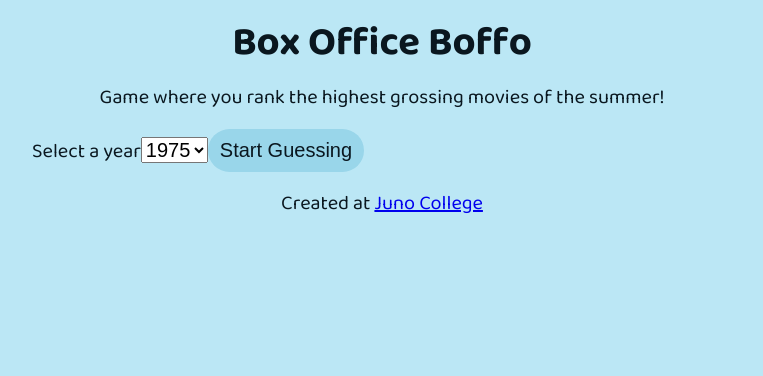
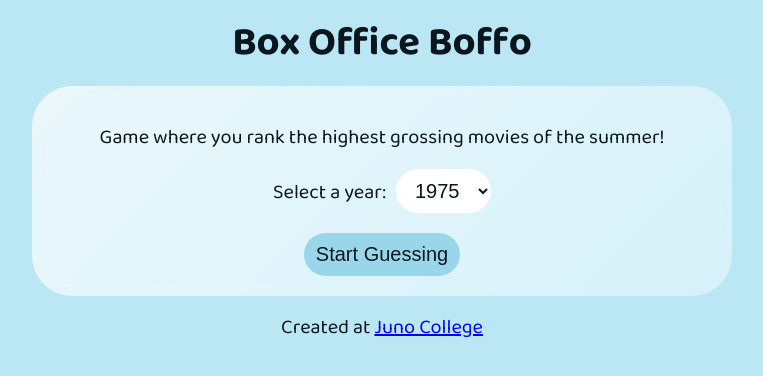
Before and after one commit to project4-group5/boxOfficeBoffo, a React (Create React App) app: page / in a window 1280 px wide. Shown: the top 376 px of the page, without its empty margins (258-1021 px from the left). Built offline with nearby package versions, Linux system fonts and the light colour scheme.

Commit message:
working on ranking and start page styles

```diff
--- a/src/components/Ranking.js
+++ b/src/components/Ranking.js
@@ -4,6 +4,8 @@ import OrderButtons from "./OrderButtons";
 import { useState } from 'react';
 import { getDatabase, ref, push } from "firebase/database";
 import firebase from "../firebase";
+
+import '../styles/ranking.css'
 
 const Ranking = (props) => {
    const navigate = useNavigate();
@@ -73,8 +75,8 @@ const Ranking = (props) => {
    }
 
    return (
-      <section>
-         <div className="wrapper">
+      <section className="ranking">
+         <div className="wrapper glass">
             <div>
                <h2>Highest grossing movies of year {userYear}:</h2>
             </div>
--- a/src/components/Start.js
+++ b/src/components/Start.js
@@ -1,13 +1,14 @@
 import { useState } from "react";
 import { useNavigate } from "react-router-dom";
 
+import '../styles/start.css'
 
 const Start = () => {
   const years = [];
   const [userYear, setUserYear] = useState(null);
   const navigate = useNavigate();
 
-  for (let i=1975; i < 2024; i++) {
+  for (let i = 1975; i < 2024; i++) {
     years.push(i);
   }
 
@@ -22,11 +23,14 @@ const Start = () => {
   };
 
   return (
-    <section className="start wrapper">
+    <section className="start">
+      <div className="glass wrapper">
+
         <p>Game where you rank the highest grossing movies of the summer!</p>
         <form>
-        <label htmlFor="years">Select a year</label>
-        <select id="years" name="years" onChange={handleYearChange}>
+          <div className="input">
+            <label htmlFor="years">Select a year:</label>
+            <select className="years" id="years" name="years" onChange={handleYearChange}>
               {years.map((year) => {
                 return (
                   <option value={year} key={year}>
@@ -35,10 +39,11 @@ const Start = () => {
                 );
               })}
             </select>
+          </div>
           <button onClick={handleStartClick}>Start Guessing</button>
         </form>
 
-
+      </div>
     </section>
 
   )
--- a/src/styles/baseStyles.css
+++ b/src/styles/baseStyles.css
@@ -23,6 +23,8 @@ img {
 .glass {
     background: linear-gradient(135deg, rgba(255, 255, 255, 0.7) 0%, rgba(255, 255, 255, 0.4) 100%);
     backdrop-filter: blur(7px);
+    border-radius: 40px;
+    padding: 20px;
 }
 
 /* removing extra margin on text*/
--- a/src/styles/gallery.css
+++ b/src/styles/gallery.css
@@ -6,7 +6,7 @@
     padding: 20px;
     margin: 0;
     justify-content: space-around;
-    border-radius: 40px;
+
 }
 
 /* .gallery li {
--- a/src/styles/movieDetails.css
+++ b/src/styles/movieDetails.css
@@ -7,7 +7,6 @@
     flex-direction: column;
     align-items: center;
     justify-content: center;
-    border-radius: 40px;
     padding: 20px;
 }
 
--- a/src/styles/ranking.css
+++ b/src/styles/ranking.css
@@ -0,0 +1,11 @@
+.ranking li {
+    display: flex;
+
+    list-style-position: inside;
+
+    margin: 10px 0;
+
+    border-radius:  40px;
+    background: linear-gradient(135deg, rgba(255, 255, 255, 1) 0%, rgba(255, 255, 255, 0.7) 100%);
+    box-shadow: 6px 6px 20px rgba(102, 125, 138, 0.2);
+}
--- a/src/styles/start.css
+++ b/src/styles/start.css
@@ -0,0 +1,16 @@
+.start form {
+    display: flex;
+    flex-direction: column;
+    justify-content: center;
+    align-items: center;
+}
+
+.start .years {
+    border: none;
+    color: #0A171F;
+    background-color: #FFF;
+    padding: 10px 15px;
+    margin-left: 10px;
+    border-radius: 40px;
+    margin-bottom: 20px;
+}
```
Lines whose indentation alone changed are shown as unchanged.
